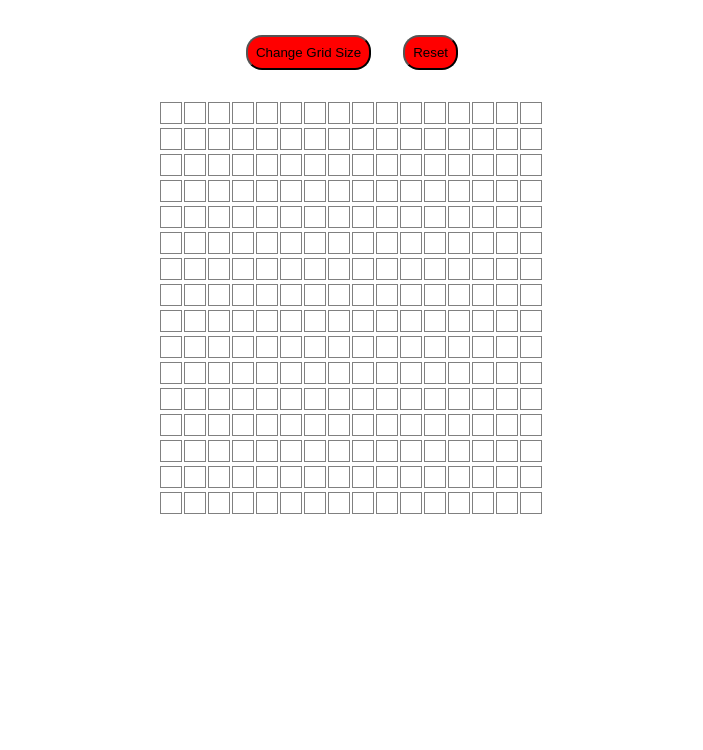
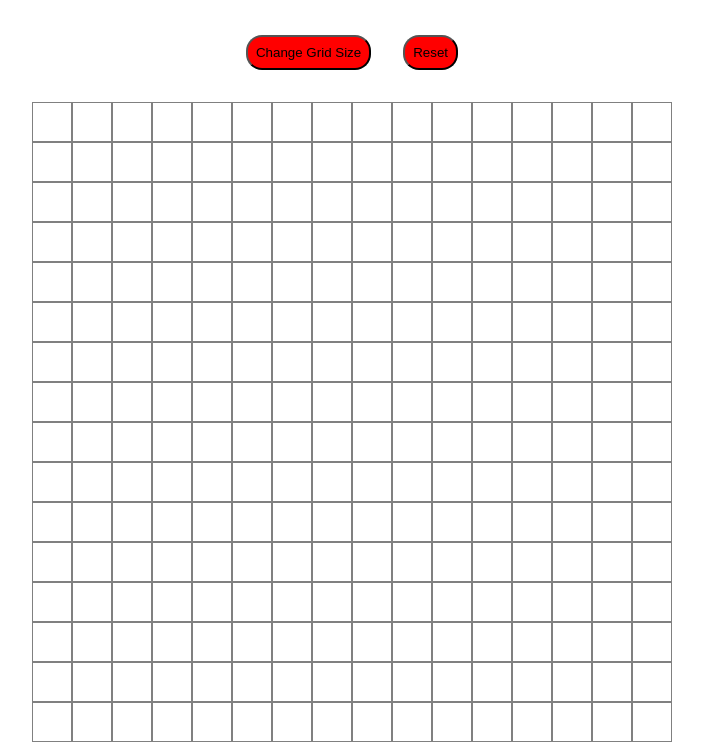
Before and after one commit to Sagnik1308/Etch-a-Sketch, a plain HTML site: page index.html in a window 1280 px wide. Shown: the part 69-819 px from the top of the page, without its empty margins (288-991 px from the left). Drawn offline with Linux system fonts and the light colour scheme.

Commit message:
Total pixel of container stays constant relative to grid size.

```diff
--- a/script.js
+++ b/script.js
@@ -5,12 +5,14 @@ function makeGrid(gridSize){
         container.appendChild(row);
         row.classList.add('gridRow');
     }
+    const breadth=640/gridSize;
     let rows=document.querySelectorAll('.gridRow');
     for(let i=0;i<rows.length;i++){
         for(let j=0;j<gridSize;j++){
             let cell=document.createElement('div');
             rows[i].appendChild(cell);
             cell.classList.add('cell');
+            cell.setAttribute('style',`width:${breadth}px;height:${breadth}px`);
         }
     }
     let cells=document.querySelectorAll('.cell');
@@ -29,6 +31,7 @@ btn1.addEventListener('click',()=>{
         container.removeChild(row);
     });
     makeGrid(gridSize);
+
 });
 const btn2=document.querySelector('.button2');
 btn2.addEventListener('click',()=>{
--- a/styles.css
+++ b/styles.css
@@ -1,13 +1,13 @@
 .cell{
     border: 1px solid gray;
-    width: 20px;
-    height: 20px;
-    display: inline-block;
-    margin-right: 2px;
+    box-sizing: border-box;
 }
 .container{
     text-align: center;
-    max-width: 960px;
+    display:flex;
+    flex-wrap: wrap;
+    justify-content: center;
+    align-items: center;
 }
 .hover{
     background-color: black;
```
